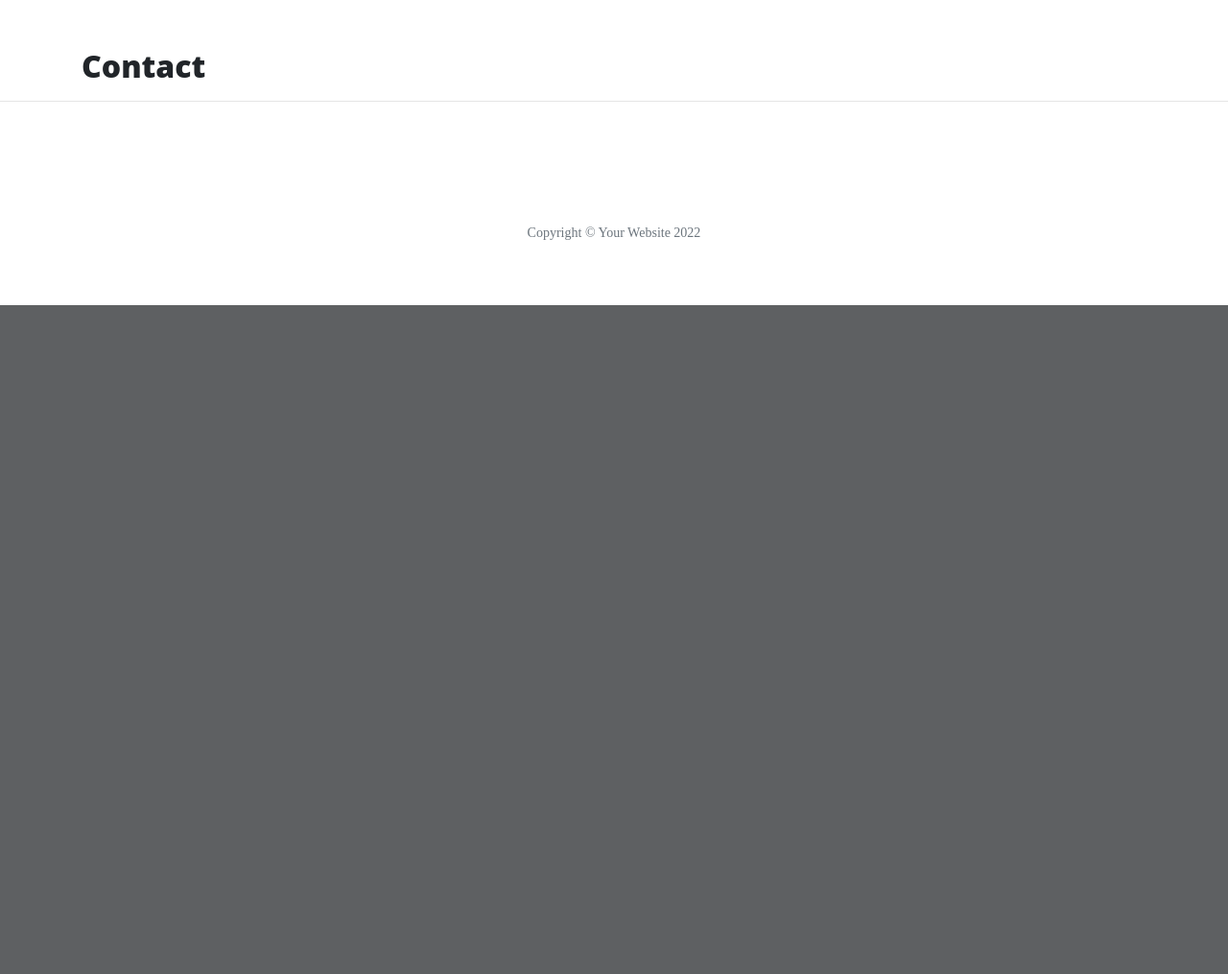
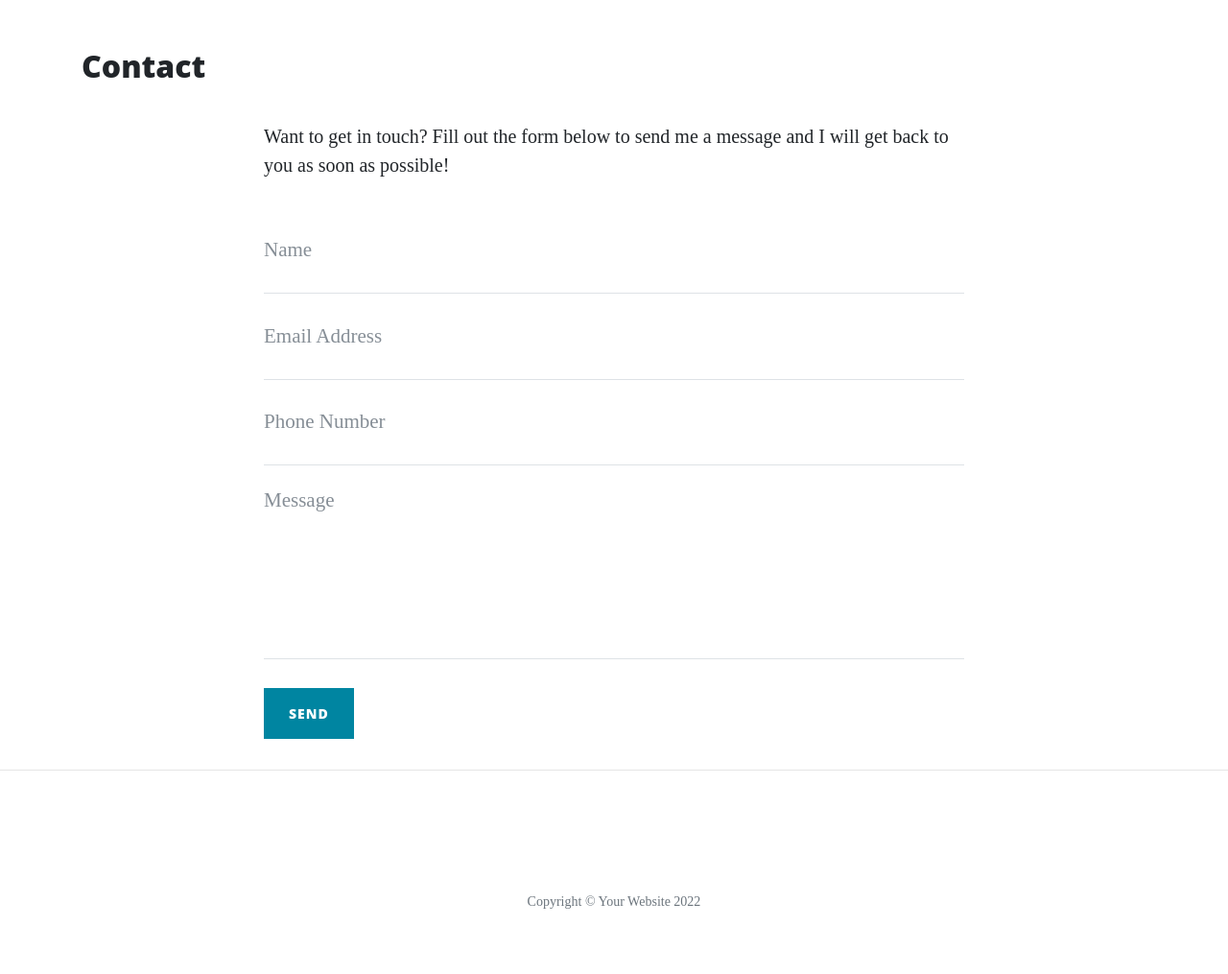
Before and after one commit to kylo74/symmetrical-octo-waddle, a Flask app: page /contact in a window 1280 px wide. Shown: the part 628-1643 px from the top of the page at 96% size. Before the commit the page ends 946 px from the top, so only its background shows below. Run offline with Flask 2, Linux system fonts and the light colour scheme; some libraries are stand-ins or nearby versions.

Commit message:
Finish contact page

```diff
--- a/run.py
+++ b/run.py
@@ -1,9 +1,12 @@
 import os
 import json
-from flask import Flask, render_template
+from flask import Flask, render_template, request
+if os.path.exists("env.py"):
+    import env
 
 
 app = Flask(__name__)
+app.secret_key = os.environ.get("SECRET_KEY")
 
 
 @app.route("/")
@@ -18,9 +21,22 @@ def about():
         data = json.load(json_data)
     return render_template("about.html", page_title="About", company=data)
 
+@app.route("/about/<member_name>")
+def about_member(member_name):
+    member = {}
+    with open("data/company.json", "r") as json_data:
+        data = json.load(json_data)
+        for obj in data:
+            if obj["url"] == member_name:
+                member = obj
+    return render_template("member.html", member=member)
 
-@app.route("/contact")
+
+@app.route("/contact", methods=["GET", "POST"])
 def contact():
+    if request.method == "POST":
+        flash("Thanks {}, we have recieved your message!".format(
+            request.form.get("name")))
     return render_template("contact.html", page_title="Contact")
 
 
--- a/templates/about.html
+++ b/templates/about.html
@@ -15,7 +15,7 @@
             {% if loop.index % 2 != 0 %}
 
             <div class="col-md-7">
-                <h3>{{ loop.index }}.{{ member.name }}</h3>
+                <h3><a href="/about/{{ member.url }}">{{ loop.index }}. {{ member.name }}</a></h3>
                 <p>{{ member.description }}</p>
             </div>
             <div class="col-md-5">
@@ -30,7 +30,7 @@
         </div>
 
         <div class="col-md-7">
-            <h3>{{ loop.index }}.{{ member.name }}</h3>
+            <h3><a href="/about/{{ member.url }}">{{ loop.index }}. {{ member.name }}</a></h3>
             <p>{{ member.description }}</p>
         </div>
 
--- a/templates/contact.html
+++ b/templates/contact.html
@@ -1,4 +1,57 @@
 {% extends "base.html" %}
 {% block content %}
-<h2> {{ page_title }} </h2>
+    <h2>{{ page_title }}</h2>
+
+	<div class="row">
+		<div class="col-lg-8 col-md-10 mx-auto">
+			<p>Want to get in touch? Fill out the form below to send me a message and I will get back to you as soon as possible!</p>
+
+			{% with messages = get_flashed_messages() %}
+				{% if messages %}
+					<ul class="flashes">
+						{% for message in messages %}
+							<li>{{ message }}</li>
+						{% endfor %}
+					</ul>
+				{% endif %}
+			{% endwith %}
+
+			<form name="sentMessage" id="contactForm" novalidate>
+				<div class="control-group">
+					<div class="form-group floating-label-form-group controls">
+						<label>Name</label>
+						<input type="text" class="form-control" placeholder="Name" id="name" required data-validation-required-message="Please enter your name.">
+						<p class="help-block text-danger"></p>
+					</div>
+				</div>
+				<div class="control-group">
+					<div class="form-group floating-label-form-group controls">
+						<label>Email Address</label>
+						<input type="email" class="form-control" placeholder="Email Address" id="email" required data-validation-required-message="Please enter your email address.">
+						<p class="help-block text-danger"></p>
+					</div>
+				</div>
+				<div class="control-group">
+					<div class="form-group col-xs-12 floating-label-form-group controls">
+						<label>Phone Number</label>
+						<input type="tel" class="form-control" placeholder="Phone Number" id="phone" required data-validation-required-message="Please enter your phone number.">
+						<p class="help-block text-danger"></p>
+					</div>
+				</div>
+				<div class="control-group">
+					<div class="form-group floating-label-form-group controls">
+						<label>Message</label>
+						<textarea rows="5" class="form-control" placeholder="Message" id="message" required data-validation-required-message="Please enter a message."></textarea>
+						<p class="help-block text-danger"></p>
+					</div>
+				</div>
+				<br>
+				<div id="success"></div>
+				<div class="form-group">
+					<button type="submit" class="btn btn-primary" id="sendMessageButton">Send</button>
+				</div>
+			</form>
+		</div>
+	</div>
+
 {% endblock %}
```
Also changed, not shown: data/company.json (+26 -13 lines), templates/member.html (added, +15 -0 lines), 1 other file.
